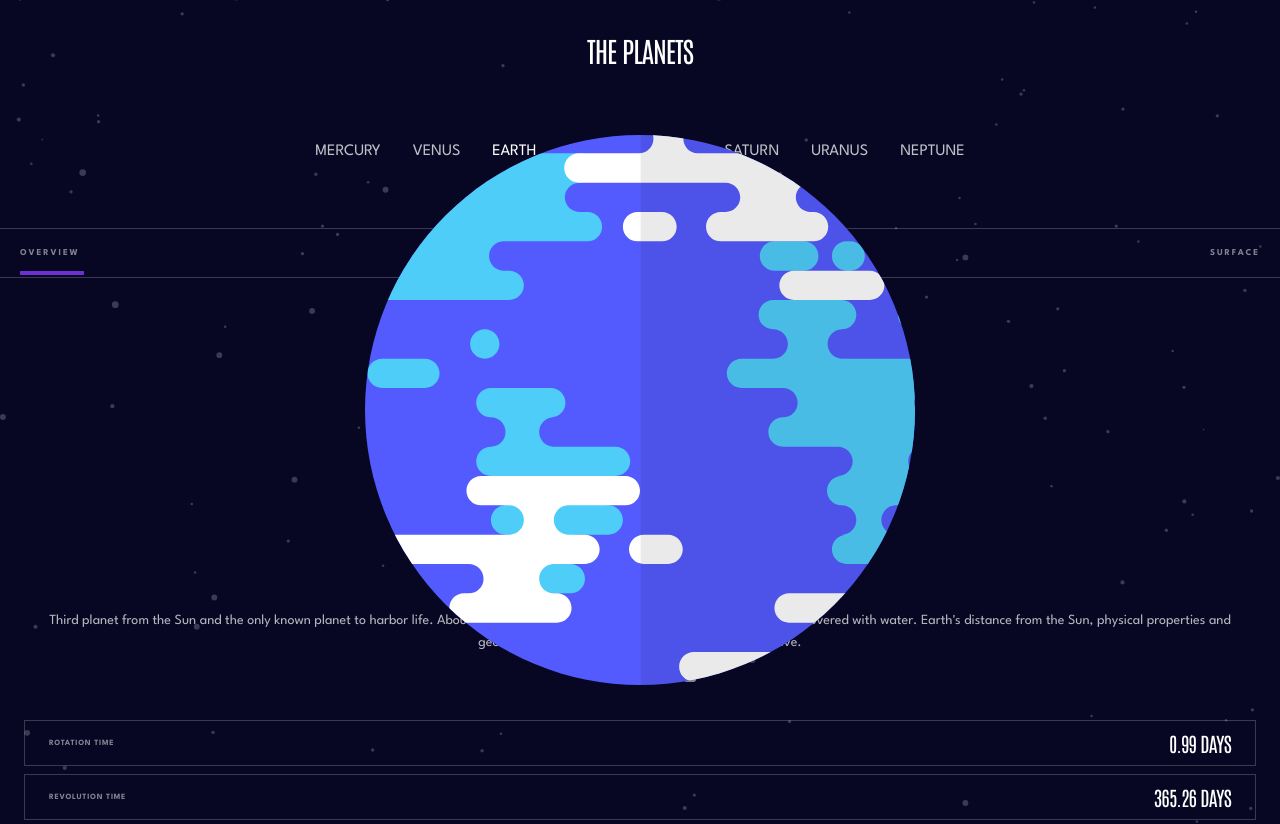
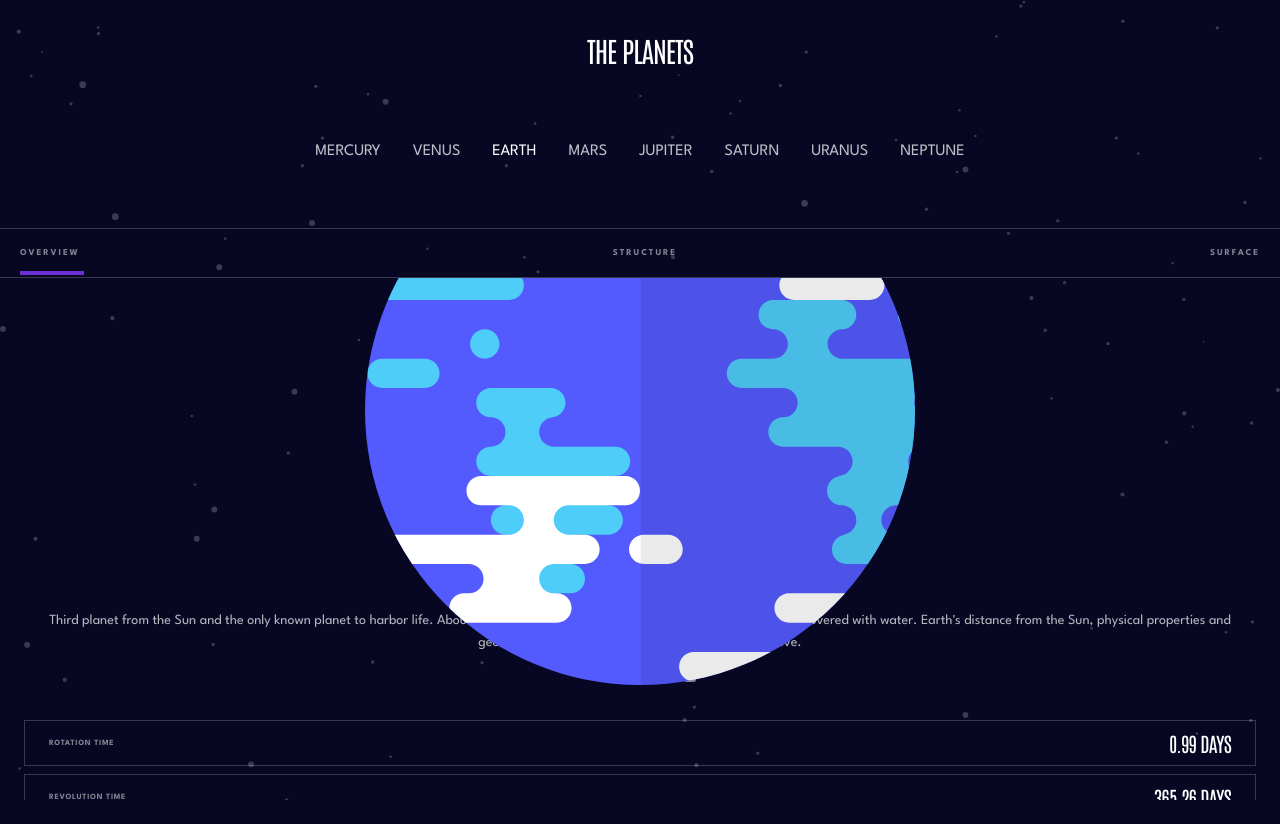
Before and after one commit to Newpoki/frontendmentor-planets, a Next.js app: page /earth/overview in a window 1280 px wide. Shown: the top 824 px of the page. After the commit the page ends 800 px from the top, so only its background shows below. Built offline with nearby package versions, Linux system fonts and the light colour scheme.

Commit message:
feat: header and navbar have sticky behavior

```diff
--- a/app/layout.tsx
+++ b/app/layout.tsx
@@ -20,14 +20,14 @@ export default function RootLayout({ children }: Props) {
     return (
         <html lang="en">
             <body
-                className={`${antonio.variable} ${spartan.variable} ${spartan.className} flex h-screen flex-col bg-space text-white`}
+                className={`${antonio.variable} ${spartan.variable} ${spartan.className} flex h-screen flex-col  bg-space text-white`}
             >
-                <div className="flex flex-1 flex-col bg-stars-pattern bg-cover bg-center">
+                <div className="flex flex-1 flex-col overflow-hidden bg-stars-pattern bg-cover bg-center">
                     <Header />
 
                     <MobileViewTabs />
 
-                    <main className="flex flex-1 flex-col">{children}</main>
+                    <main className="flex flex-1 flex-col overflow-auto">{children}</main>
                 </div>
             </body>
         </html>
```
